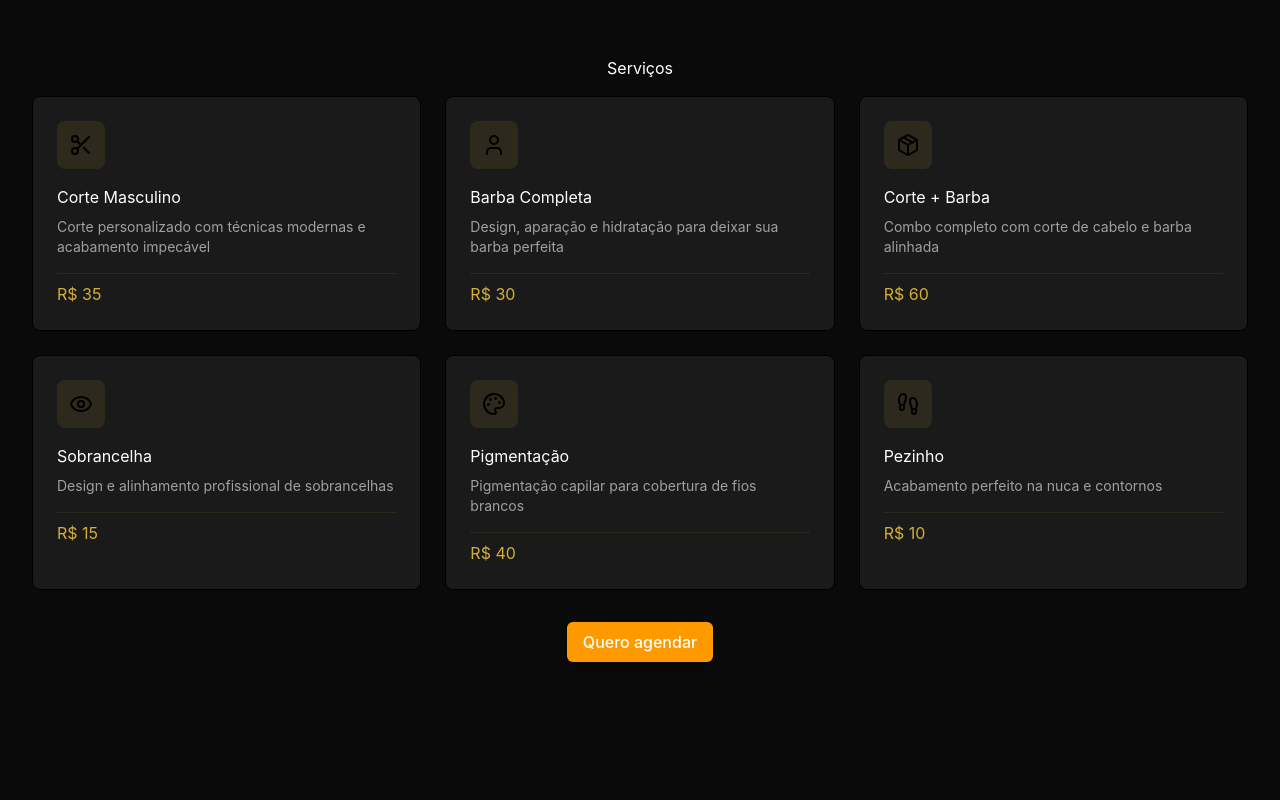
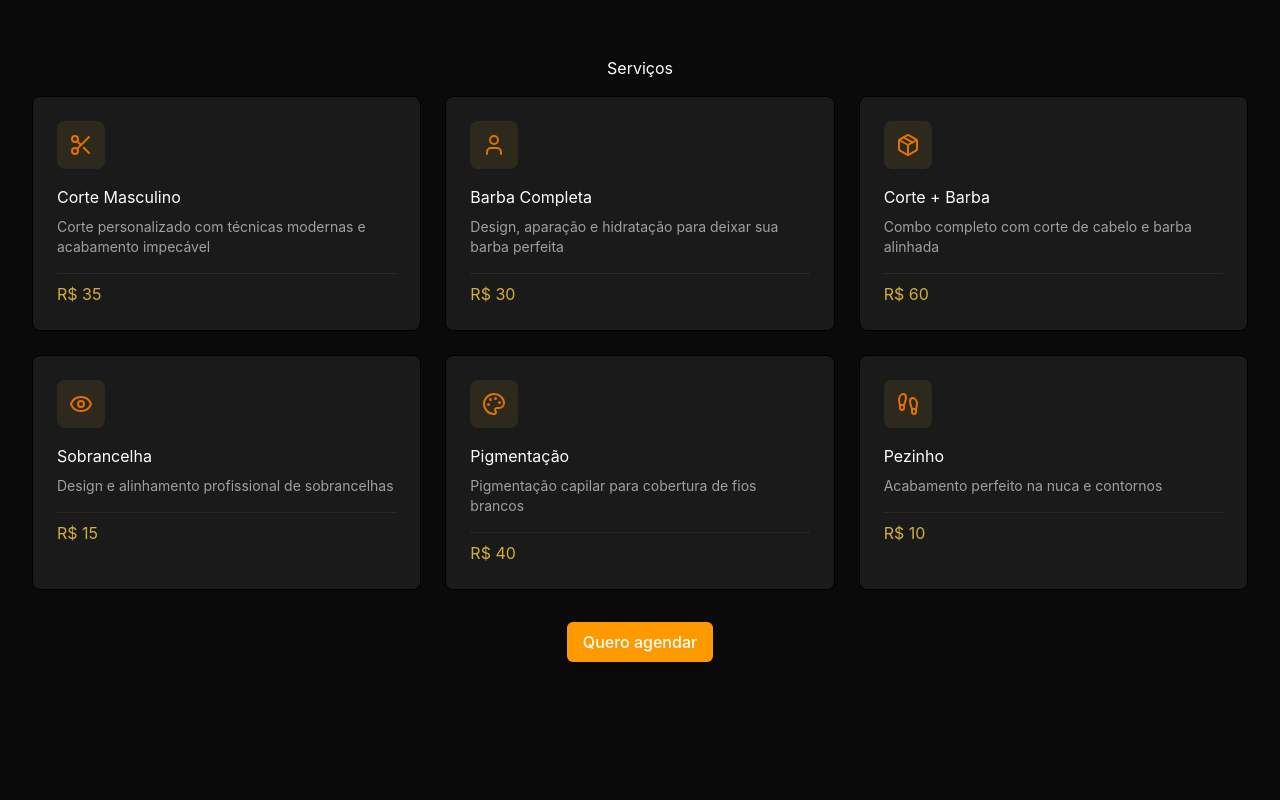
Before and after one commit to danielpessoni/lp-barbearia-devquest, a React (Vite) app: page / in a window 1280 px wide. Shown: the part 840-1640 px from the top of the page. Built offline with nearby package versions, Linux system fonts and the light colour scheme.

Commit message:
feat: estilizar ícones dos serviços com cor personalizada

```diff
--- a/src/components/Contact.tsx
+++ b/src/components/Contact.tsx
@@ -52,7 +52,7 @@ export const Contact = () => {
                         onClick={() =>
                             window.open("https://wa.me/558599999999999", "_blank")
                         }
-                        className="w-full bg-yellow-primary"
+                        className="w-full"
                     >
                         <div className="flex items-center justify-center gap-2">
                             <FaWhatsapp size={18} />
--- a/src/components/Services.tsx
+++ b/src/components/Services.tsx
@@ -5,37 +5,37 @@ import { Button } from "./shared/Button"
 export const Services = () => {
     const services = [
         {
-            icon: <Scissors size={24} />,
+            icon: <Scissors size={24} className="text-amber-600" />,
             title: "Corte Masculino",
             description: "Corte personalizado com técnicas modernas e acabamento impecável",
             price: "R$ 35"
         },
         {
-            icon: <User size={24} />,
+            icon: <User size={24} className="text-amber-600" />,
             title: "Barba Completa",
             description: "Design, aparação e hidratação para deixar sua barba perfeita",
             price: "R$ 30"
         },
         {
-            icon: <Package size={24} />,
+            icon: <Package size={24} className="text-amber-600" />,
             title: "Corte + Barba",
             description: "Combo completo com corte de cabelo e barba alinhada",
             price: "R$ 60"
         },
         {
-            icon: <Eye size={24} />,
+            icon: <Eye size={24} className="text-amber-600" />,
             title: "Sobrancelha",
             description: "Design e alinhamento profissional de sobrancelhas",
             price: "R$ 15"
         },
         {
-            icon: <Palette size={24} />,
+            icon: <Palette size={24} className="text-amber-600" />,
             title: "Pigmentação",
             description: "Pigmentação capilar para cobertura de fios brancos",
             price: "R$ 40"
         },
         {
-            icon: <Footprints size={24} />,
+            icon: <Footprints size={24} className="text-amber-600" />,
             title: "Pezinho",
             description: "Acabamento perfeito na nuca e contornos",
             price: "R$ 10"
```
